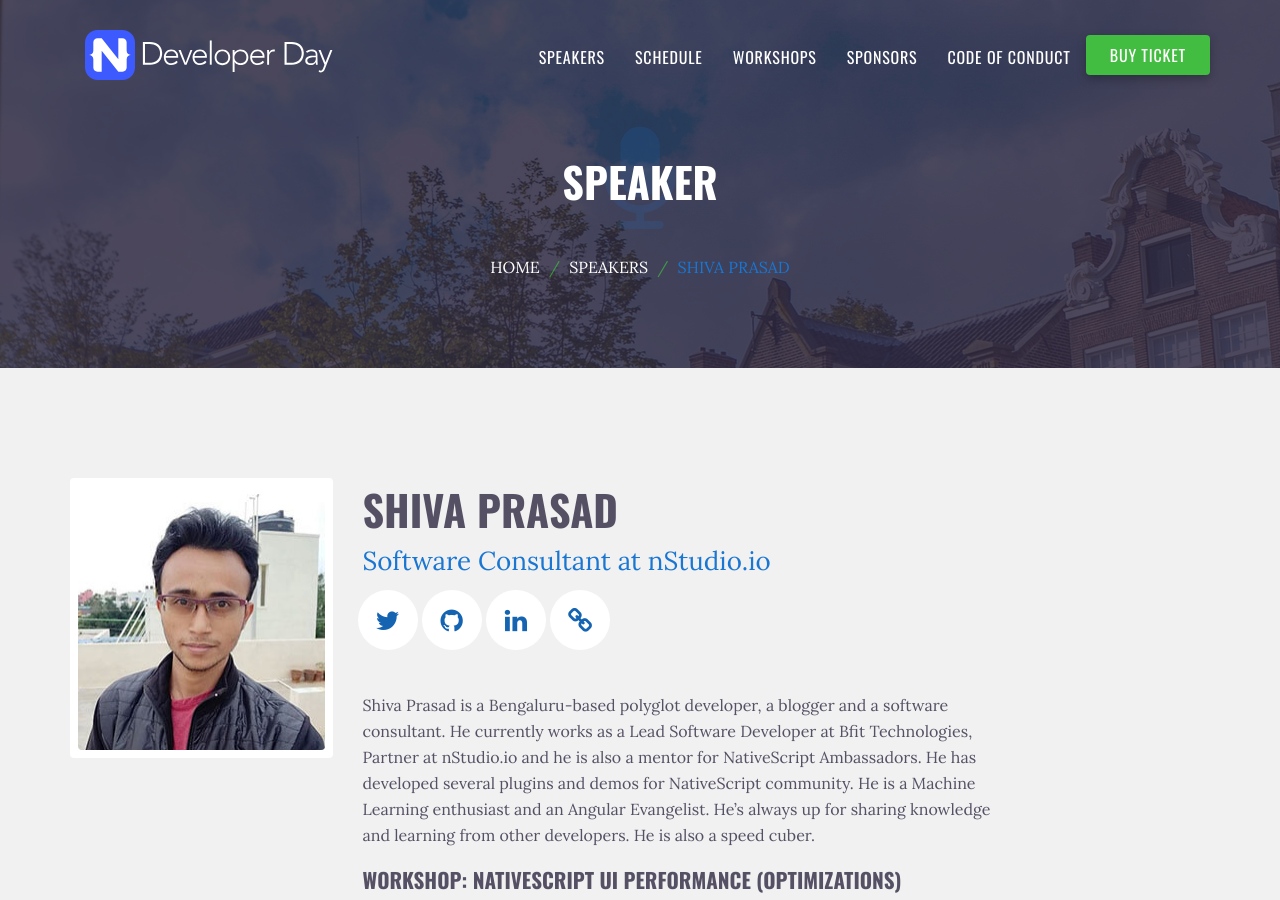
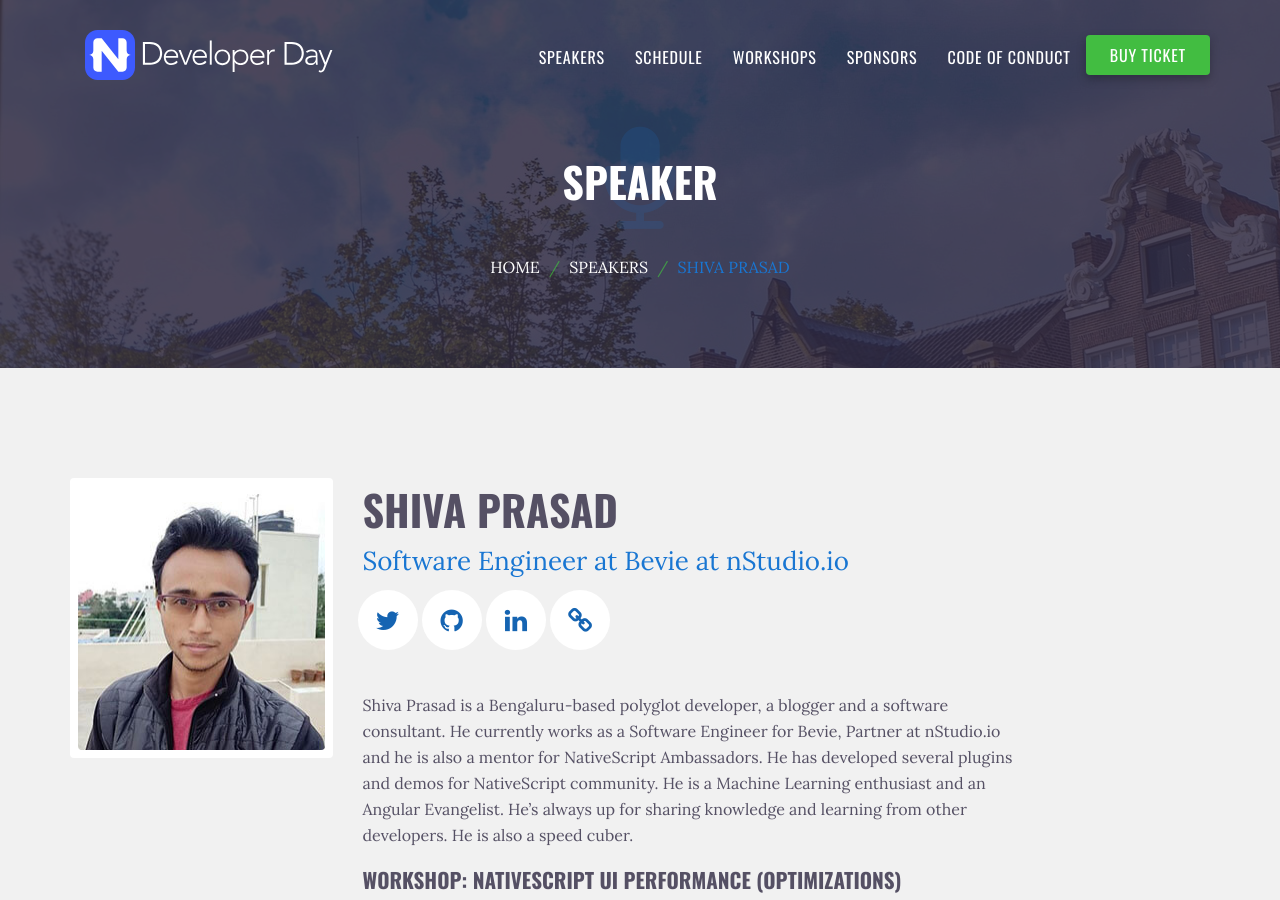
Before and after one commit to sebawita/nativescript-dev-day, a Jekyll site: the page built from speakers/shiva-prasad.md, in a window 1280 px wide and 900 px high. Built offline with Jekyll 4.4.1, drawn with Linux system fonts in a browser that asks for light colours.

Commit message:
update shiva

```diff
--- a/speakers/shiva-prasad.md
+++ b/speakers/shiva-prasad.md
@@ -2,8 +2,8 @@
 layout: speaker
 title: Shiva Prasad
 last-name: Prasad
-job-title: "Software Consultant"
-short-job-title: "Software Consultant"
+job-title: "Software Engineer at Bevie"
+short-job-title: "Software Engineer at Bevie"
 company: "nStudio.io"
 photo: "shiva-prasad.jpg"
 twitter: "MultiShiv19"
@@ -13,4 +13,4 @@
 hide: false
 ---
 
-Shiva Prasad is a Bengaluru-based polyglot developer, a blogger and a software consultant. He currently works as a Lead Software Developer at Bfit Technologies, Partner at nStudio.io and he is also a mentor for NativeScript Ambassadors. He has developed several plugins and demos for NativeScript community. He is a Machine Learning enthusiast and an Angular Evangelist. He’s always up for sharing knowledge and learning from other developers. He is also a speed cuber.
+Shiva Prasad is a Bengaluru-based polyglot developer, a blogger and a software consultant. He currently works as a Software Engineer for Bevie, Partner at nStudio.io and he is also a mentor for NativeScript Ambassadors. He has developed several plugins and demos for NativeScript community. He is a Machine Learning enthusiast and an Angular Evangelist. He's always up for sharing knowledge and learning from other developers. He is also a speed cuber.
```
